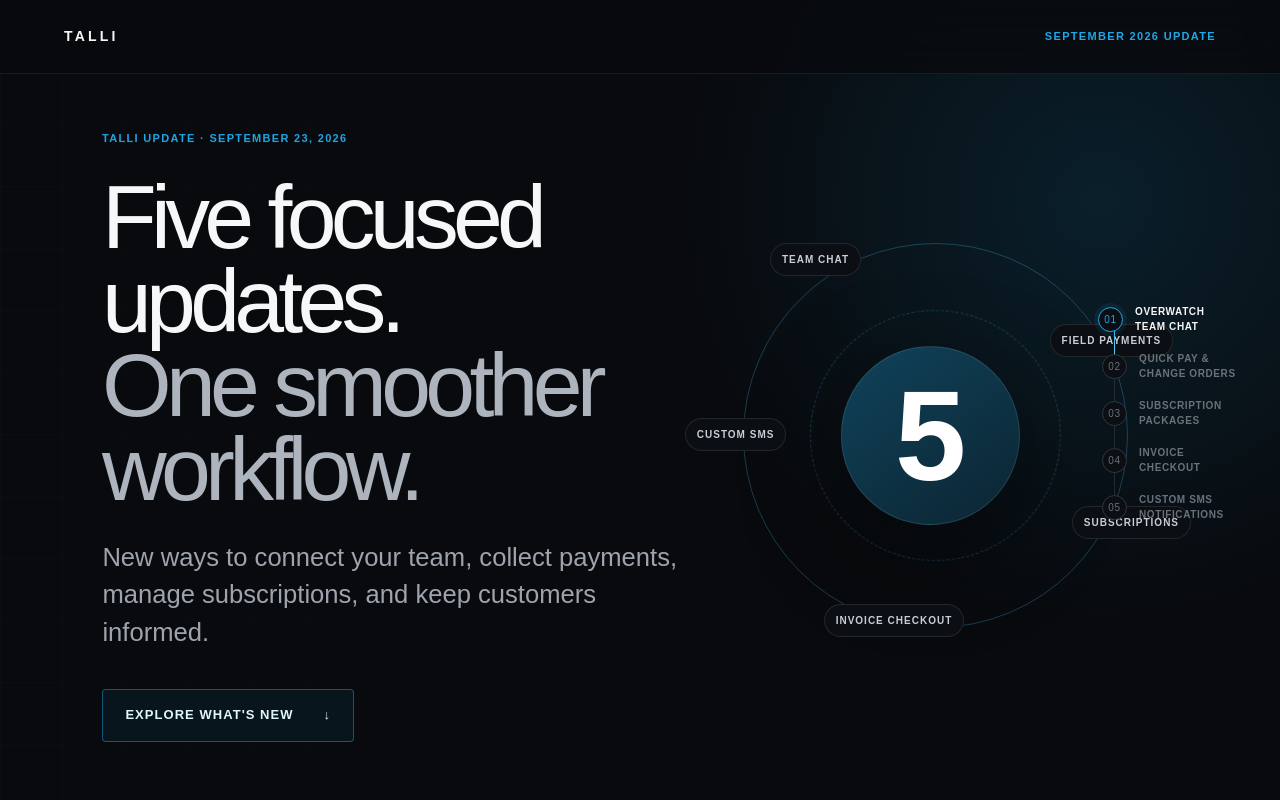
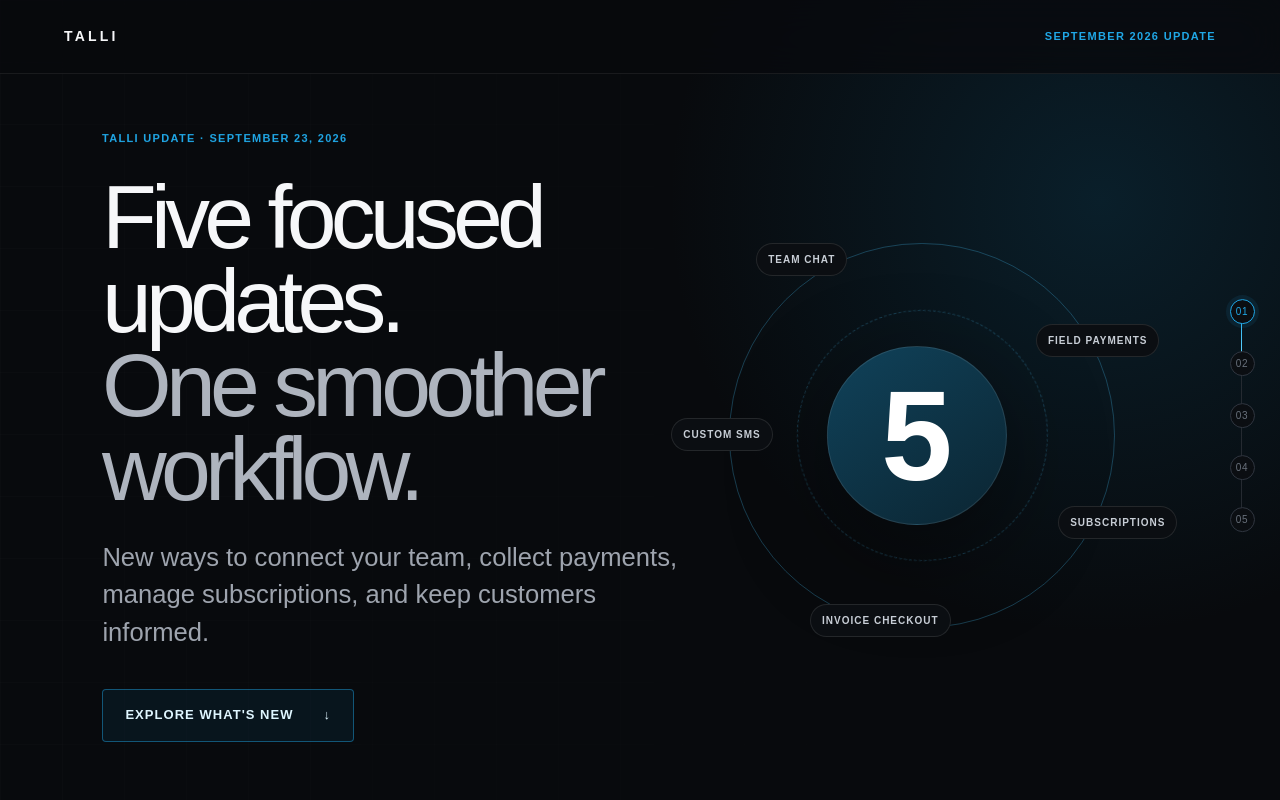
Before and after one commit to paulcarr27/feature-update-site, a Next.js app: page / in a window 1280 px wide. Shown: the top 800 px of the page. Built offline with nearby package versions, Linux system fonts and the light colour scheme.

Commit message:
Fit feature navigation to laptop widths

```diff
--- a/app/globals.css
+++ b/app/globals.css
@@ -147,7 +147,7 @@
   grid-template-columns: minmax(0, 1.1fr) minmax(320px, 0.9fr);
   align-items: center;
   min-height: 100svh;
-  padding: 130px max(8vw, 72px) 90px;
+  padding: 130px max(13vw, 220px) 90px max(8vw, 72px);
   overflow: hidden;
 }
 
@@ -670,11 +670,55 @@
   background: #15181d;
 }
 
+/* Keep the full labels for wide desktops; laptops use a narrow numbered rail. */
+@media (min-width: 1181px) and (max-width: 1600px) {
+  .progress-nav {
+    right: 16px;
+    width: 44px;
+    gap: 8px;
+  }
+
+  .progress-nav a {
+    justify-content: center;
+    min-height: 44px;
+  }
+
+  .progress-nav a:hover,
+  .progress-nav a.active {
+    transform: none;
+  }
+
+  .progress-nav strong {
+    display: none;
+  }
+
+  .progress-line {
+    left: 21px;
+    top: 22px;
+    bottom: 22px;
+  }
+
+  .hero {
+    padding-right: 120px;
+  }
+
+  .hero-orbit {
+    max-width: 100%;
+  }
+}
+
+.progress-nav a:focus-visible {
+  outline: 2px solid var(--blue);
+  outline-offset: 4px;
+  border-radius: 6px;
+}
+
 @media (max-width: 1180px) {
   .progress-nav {
     display: none;
   }
 
+  .hero,
   .feature {
     padding-right: max(8vw, 72px);
   }
--- a/app/page.tsx
+++ b/app/page.tsx
@@ -171,6 +171,7 @@
             href={`#${feature.id}`}
             className={active === feature.id ? "active" : ""}
             aria-label={`Go to ${feature.eyebrow}`}
+            title={feature.eyebrow}
           >
             <span>{feature.number}</span>
             <strong>{feature.eyebrow}</strong>
```
